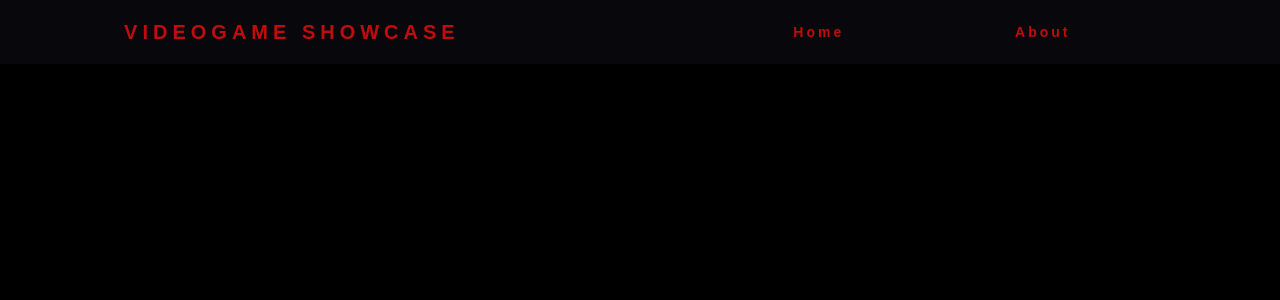
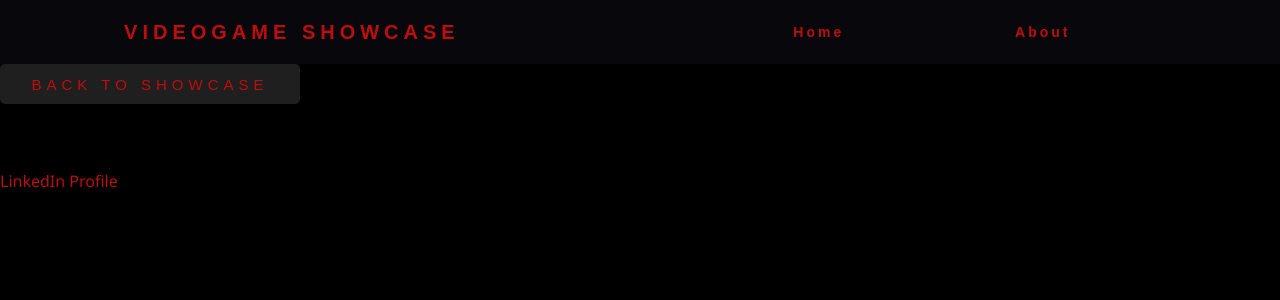
Before and after one commit to nothardy/Videogame-Showcase, a React (Create React App) app in the folder client/: page /about in a window 1280 px wide. Shown: the top 300 px of the page. Built offline with nearby package versions, Linux system fonts and the light colour scheme.

Commit message:
validation added

```diff
--- a/client/src/App.js
+++ b/client/src/App.js
@@ -7,6 +7,7 @@ import GameCatalog from "./Views/GameCatalog/GameCatalog";
 import Nav from "./Components/Nav/Nav";
 import PostGame from "./Views/PostGame/PostGame";
 import GameDetail from "./Views/GameDetail/GameDetail";
+import About from "./Views/About/About";
 
 function App() {
   return (
@@ -24,6 +25,9 @@ function App() {
       <Route path="/postgame" exact>
         <PostGame />
       </Route>
+      <Route path="/about">
+        <About />
+      </Route>
     </div>
   );
 }
--- a/client/src/Components/GameWithAllDetails/GameWithAllDetails.jsx
+++ b/client/src/Components/GameWithAllDetails/GameWithAllDetails.jsx
@@ -59,7 +59,11 @@ function GameWithAllDetails(props) {
                 <p className="info-titles">Genres:</p>
                 <p className="info-data">
                   <br />
-                  {props.game.genres && props.game.genres.join(", ")}
+                  {typeof props.game.id !== "number" && props.game.genres
+                    ? props.game.genres.map((genre) => genre.name).join(", ")
+                    : props.game.genres && props.game.genres.length > 0
+                    ? props.game.genres.join(", ")
+                    : null}
                 </p>
               </div>
               <div>
--- a/client/src/Components/NotFound/NotFound.css
+++ b/client/src/Components/NotFound/NotFound.css
@@ -1,4 +1,4 @@
-h4 {
+.h4-error {
   color: rgb(192, 12, 12);
   font-size: 20px;
   text-transform: uppercase;
--- a/client/src/Components/NotFound/NotFound.jsx
+++ b/client/src/Components/NotFound/NotFound.jsx
@@ -5,7 +5,7 @@ function NotFound(props) {
   return (
     <>
       <div className="error-msg">
-        <h4>{props.games.error}</h4>
+        <h4 className="h4-error">{props.games.error}</h4>
       </div>
     </>
   );
--- /dev/null
+++ b/client/src/Views/About/About.jsx
@@ -0,0 +1,56 @@
+import React from "react";
+import { Link } from "react-router-dom";
+function About() {
+  return (
+    <>
+      <Link className="react-link" to="/catalog">
+        <div className="back-to-showcase">
+          <button>back To Showcase</button>
+        </div>
+      </Link>
+      <div className="text-row">
+        <div className="profile">
+          <h4>
+            Hi! I'm Julian Piñel, Full-Stack Web Developer and also a
+            Electronics Engineering student.
+          </h4>
+          <p>This is a Videogame Showcase App I made for Henry Bootcamp</p>
+          <p>For more information here is my</p>{" "}
+          <Link
+            className="react-link"
+            to="https://www.linkedin.com/in/julian-pi%C3%B1el/"
+          >
+            <p>LinkedIn Profile</p>
+          </Link>
+        </div>
+        <div className="tools">
+          <h4>
+            Here is a list of tools and frameworks used to develop this app:
+          </h4>
+          <p>Front-End</p>
+          <ul>
+            <li>React JS and Redux</li>
+            <li>Styles made with pure CSS</li>
+          </ul>
+          <p>Back-End</p>
+          <ul>
+            <li>Node JS and Express</li>
+            <li>Relational Database made with PostgreSQL and Sequelize</li>
+            <li>Tests run with mocha</li>
+          </ul>
+        </div>
+        <div className="api-description">
+          <p>
+            This Videogame Showcase consumes an free api using axios library,
+            processes videogame data on backend server and show, order or filter
+            games on frontend server. User can also add games to database. At
+            the moment this database only supports images provided by a link,
+            future hotfixes will allow the user to add an image file.
+          </p>
+        </div>
+      </div>
+    </>
+  );
+}
+
+export default About;
--- a/client/src/Views/GameCatalog/GameCatalog.jsx
+++ b/client/src/Views/GameCatalog/GameCatalog.jsx
@@ -127,7 +127,7 @@ export function GameCatalog(props) {
             <SearchBar reset={resetFlag} />
           </div>
           <div className="filter">
-            Filter By
+            Order By
             <Filters />
           </div>
         </div>
--- a/client/src/Views/PostGame/PostGame.jsx
+++ b/client/src/Views/PostGame/PostGame.jsx
@@ -34,9 +34,13 @@ const platforms = [
 function PostGame() {
   const [game, setGame] = useState(GAME_TEMPLATE);
   const [gameDataFullfilled, setGameDataFullfilled] = useState(false);
+  const [validationError, setValidationError] = useState({
+    errorMsg: "Mandatory fields missing",
+    readyToPost: false,
+  });
   const dbGenres = useSelector((state) => state.genres);
   const dispatch = useDispatch();
-
+  let readyToPost = false;
   const handleOnChange = (e) => {
     if (e.target.name === "genres") {
       setGame({ ...game, genres: [...game.genres, e.target.value] });
@@ -44,22 +48,29 @@ function PostGame() {
     } else if (e.target.name === "platforms") {
       setGame({ ...game, platforms: [...game.platforms, e.target.value] });
       e.target.value = "";
-    } else
+    } else {
       setGame({
         ...game,
         [e.target.name]: e.target.value,
       });
+    }
   };
-
-  // useEffect(() => {
-  //   if (game.redirect === true && gameDataFullfilled === false) {
-  //     setGame(GAME_TEMPLATE);
-  //     setGameDataFullfilled(true);
-  //   }
-  // }, [gameDataFullfilled]);
 
   const handleOnSubmit = async (e) => {
     e.preventDefault();
+    let requirementChecker = 0;
+    for (let requirement of Object.values(game)) {
+      if (requirement.length === 0 && requirement !== "background_img")
+        requirementChecker++;
+    }
+    if (requirementChecker === 0) {
+      setValidationError({
+        ...validationError,
+        readyToPost: true,
+      });
+      readyToPost = true;
+    }
+    if (readyToPost === true) {
       dispatch(postGame(game));
       dispatch(getGames());
       setGame({
@@ -67,6 +78,9 @@ function PostGame() {
         redirect: true,
       });
       setGameDataFullfilled(true);
+    } else {
+      alert(validationError.errorMsg);
+    }
   };
 
   return gameDataFullfilled === true ? (
@@ -87,7 +101,9 @@ function PostGame() {
               value={game.name}
               onChange={handleOnChange}
             />
-            <label>Title</label>
+            <label>
+              Title <p>{validationError.name}</p>
+            </label>
           </div>
           <div className="text-box">
             <textarea
```
Also changed, not shown: client/src/Views/About/About.css (added). Lines whose indentation alone changed are shown as unchanged.
